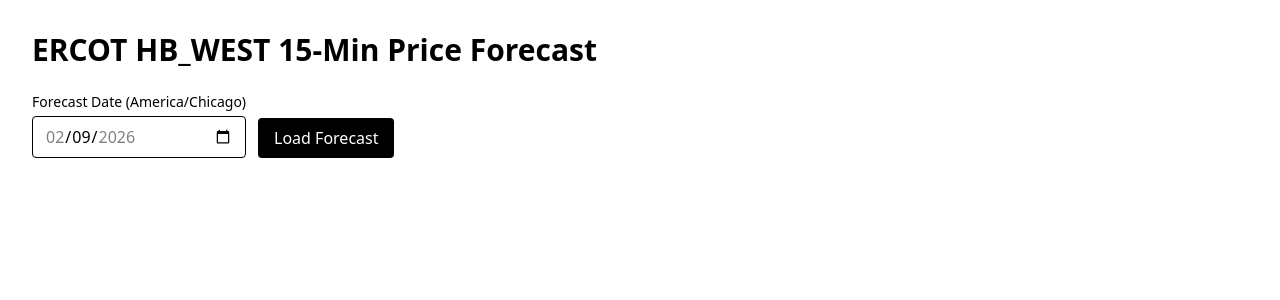
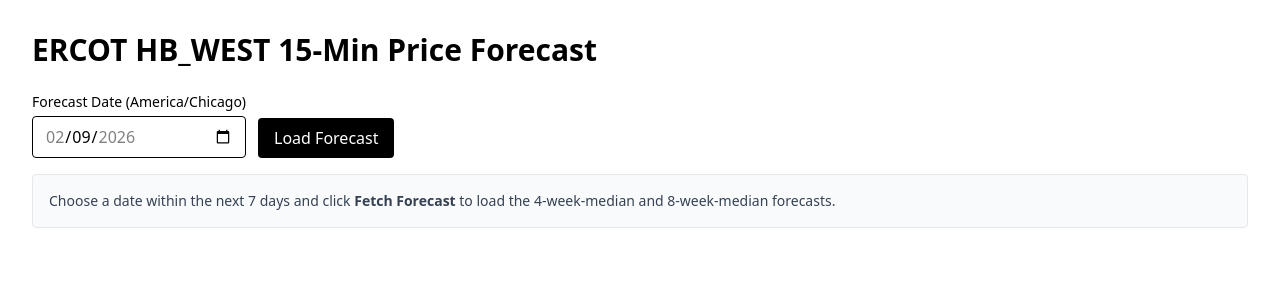
Before and after one commit to al70023/jupiter-power-data-challenge-2026, a Next.js app: page / in a window 1280 px wide. Shown: the top 300 px of the page. Built offline with nearby package versions, Linux system fonts and the light colour scheme.

Commit message:
update readme

```diff
--- a/app/page.tsx
+++ b/app/page.tsx
@@ -87,6 +87,12 @@
           ) : null}
         </section>
       ) : null}
+
+      {!result && !loading && !error ? (
+        <section className="mt-4 rounded border border-gray-200 bg-gray-50 p-4 text-sm text-gray-700">
+          Choose a date within the next 7 days and click <strong>Fetch Forecast</strong> to load the 4-week-median and 8-week-median forecasts.
+        </section>
+      ) : null}
     </main>
   );
 }
```
Also changed, not shown: 1 other file (tests, documents, lock files or other folders).
